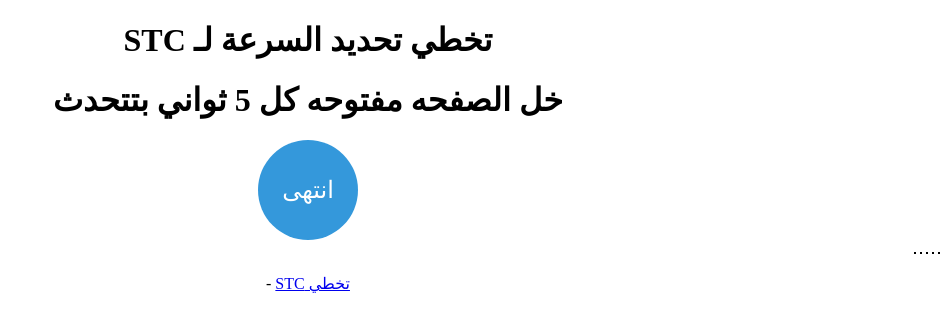
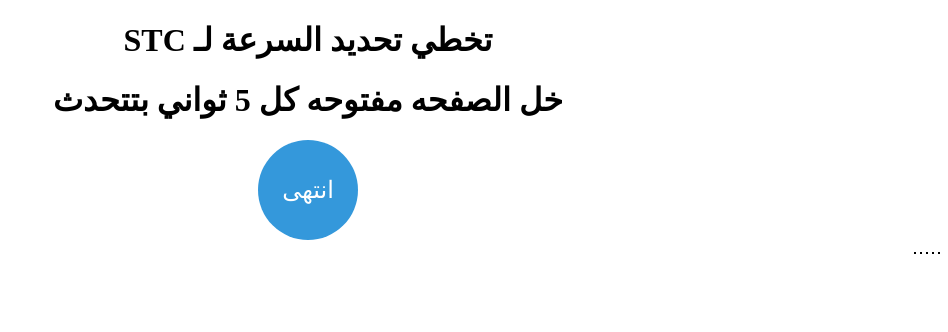
Before and after one commit to x58c/unlock-sim, a plain HTML site: page stc.html in a window 1280 px wide. Shown: the whole page, without its empty margins (332-1280 px from the left). Drawn offline with Linux system fonts and the light colour scheme; grey boxes are pictures that could not be loaded.

Commit message:
Update stc.html

```diff
--- a/stc.html
+++ b/stc.html
@@ -73,8 +73,6 @@ div {text-align: center;}
 <iframe src="https://ab-speedtest.saudi.net.sa:8080/speedtest/upload.php" width="0" height="0" style="border:1px solid black;">
 </iframe>
 
-<p style="text-align: center;">
-    <a href="0mody0">تخطي STC</a> -
 
 </p>
 
```
